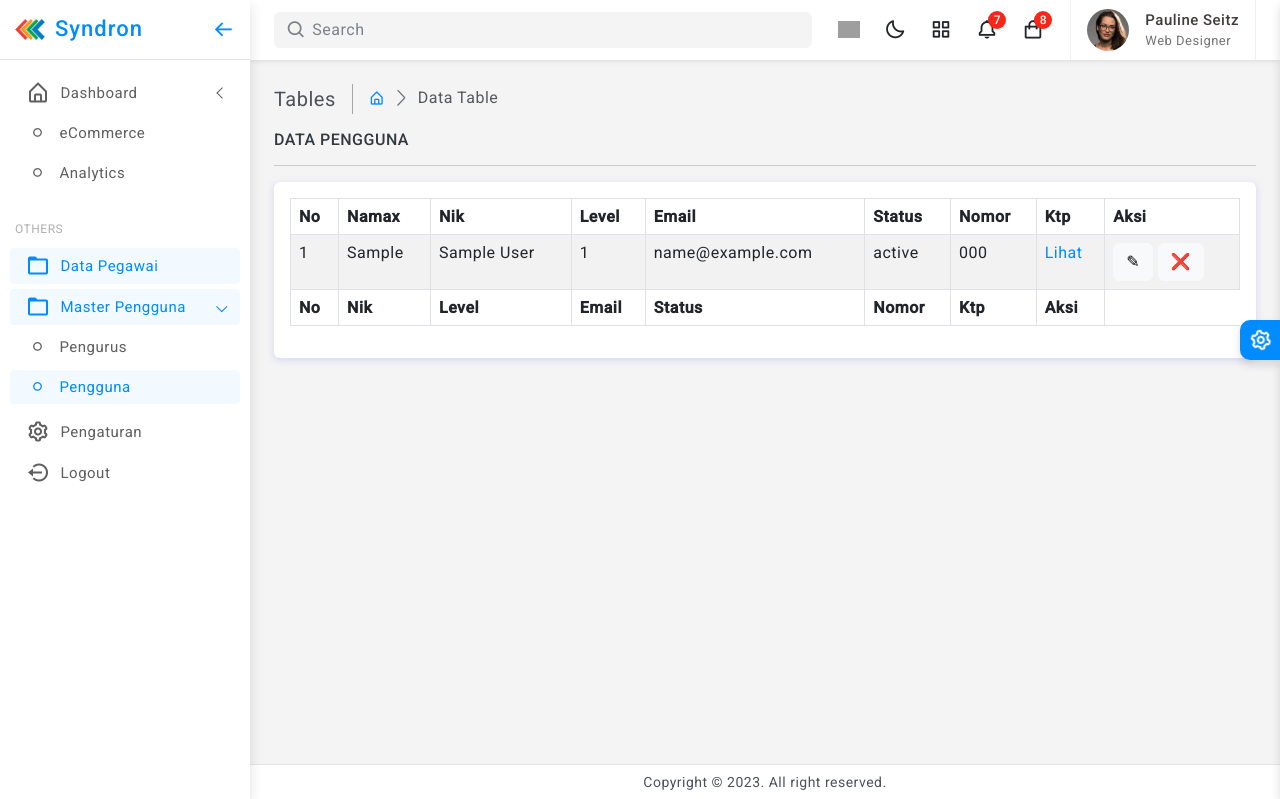
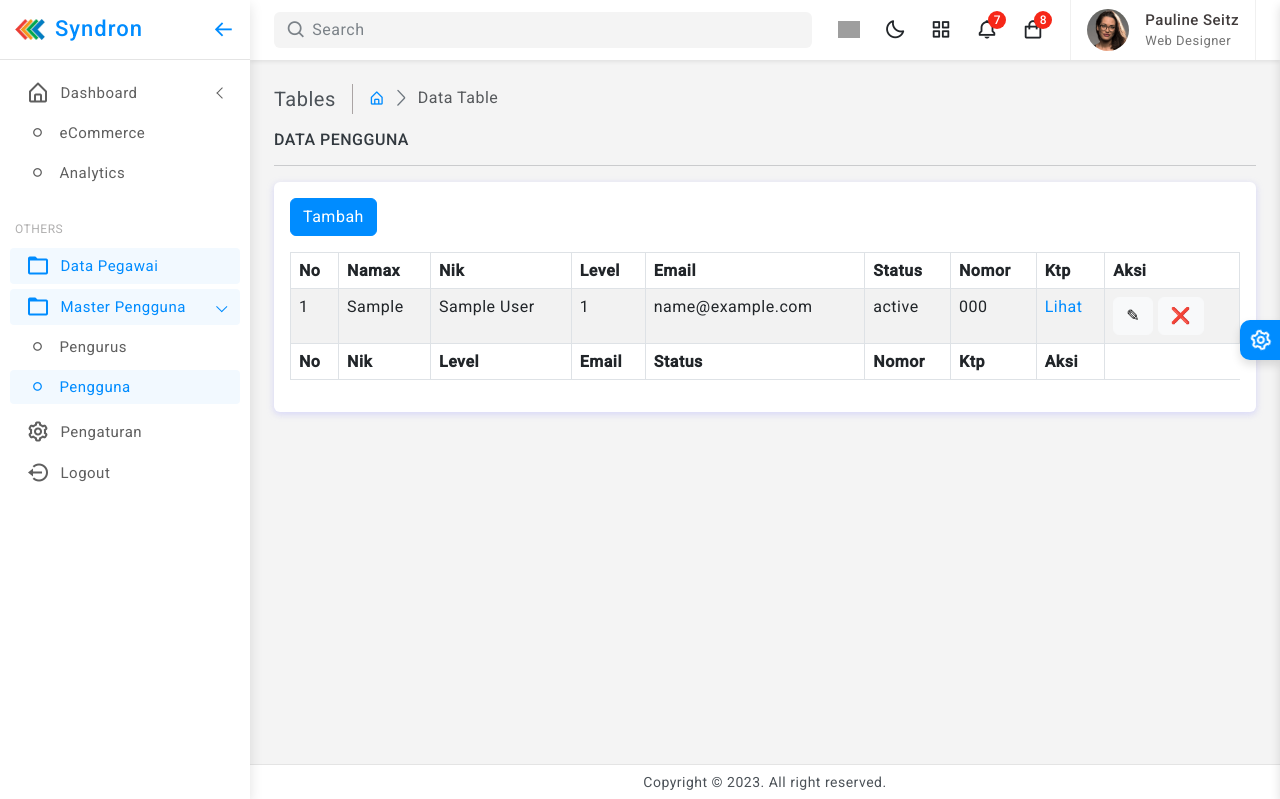
Before and after one commit to pkbmisesw/adm_per, a PHP site: page /view/m_user/ in a window 1280 px wide. Shown: the top 799 px of the page. Run offline with PHP 8.4, Linux system fonts and the light colour scheme; the visitor is signed in with stand-in values (Sample User, id 1); tables that the repository leaves empty or names only in its code hold one stand-in row (values such as "Sample post"); some libraries are stand-ins or nearby versions; grey boxes are pictures that could not be loaded.

Commit message:
update fix tambah modal , delete

```diff
--- a/view/m_user/index.php
+++ b/view/m_user/index.php
@@ -77,6 +77,16 @@ include '../footer.php';
 				<hr/>
 				<div class="card">
 					<div class="card-body">
+						<div class="row mb-3">
+							<div class="col">
+
+
+								<button type="button" class="btn btn-primary" data-bs-toggle="modal" data-bs-target="#tambah">
+									Tambah
+								</button>
+
+							</div>
+						</div>
 						<div class="table-responsive">
 							<table id="example" class="table table-striped table-bordered" style="width:100%">
 								<thead>
@@ -202,12 +212,77 @@ include '../footer.php';
     <!-- end search modal -->
 
 
-	<!-- edit modal  -->
-	<div class="modal fade" id="edit" tabindex="-1" role="dialog" aria-labelledby="exampleModalLabel" aria-hidden="true">
+	<!-- tambah modal -->
+	<div class="modal fade" id="tambah" tabindex="-1" role="dialog" aria-labelledby="tambahModalLabel" aria-hidden="true">
 		<div class="modal-dialog" role="document">
 			<div class="modal-content">
 			<div class="modal-header">
-				<h5 class="modal-title" id="exampleModalLabel">Edit </h5>
+				<h5 class="modal-title" id="tambahModalLabel">Tambah <?php echo $master;?></h5>
+				<button type="button" class="btn-close" data-bs-dismiss="modal" aria-label="Close"></button>
+			</div>
+			<form action="../../controller/<?php echo $dba;?>_controller.php?op=tambah" method="post"  enctype="multipart/form-data" autocomplete="off">
+			<div class="modal-body">
+
+
+				<div class="form-group mb-2">
+					<label class="col-form-label mb-1">Nik :</label>
+					<input type="text" class="form-control" id="myInput" name="nik" />
+				</div>
+
+				<div class="form-group mb-2">
+					<label class="col-form-label mb-1">Nama :</label>
+					<input type="text" class="form-control"  name="nama" placeholder="<?php echo $ketnama. " ".$master. " ..."; ?>" />
+				</div>
+
+				<div class="form-group mb-2">
+					<label class="col-form-label mb-1">Level_id :</label>
+					<input type="text" class="form-control" name="level_id" />
+				</div>
+
+				<div class="form-group mb-2">
+					<label class="col-form-label mb-1">Email :</label>
+					<input type="text" class="form-control" name="email" />
+				</div>
+
+				<div class="form-group mb-2">
+					<label class="col-form-label mb-1">Password :</label>
+					<input type="password" class="form-control" name="password" />
+				</div>
+
+				<div class="form-group mb-2">
+					<label class="col-form-label mb-1">Status_aktif :</label>
+					<input type="text" class="form-control" name="status_aktif" />
+				</div>
+
+				<div class="form-group mb-2">
+					<label class="col-form-label mb-1">Hp :</label>
+					<input type="text" class="form-control" name="hp" />
+				</div>
+
+				<div class="form-group mb-2">
+					<label class="col-form-label mb-1">Ktp :</label>
+					<input type="text" class="form-control" name="ktp" />
+				</div>
+
+
+			</div>
+			<div class="modal-footer">
+				<button type="button" class="btn btn-secondary" data-bs-dismiss="modal">Close</button>
+				<button  type="submit" name="upload" type="button" class="btn btn-primary" >Save changes</button>
+			</div>
+			</form>
+			</div>
+		</div>
+	</div>
+	<!-- end tambah modal -->
+
+
+	<!-- edit modal  -->
+	<div class="modal fade" id="edit" tabindex="-1" role="dialog" aria-labelledby="editModalLabel" aria-hidden="true">
+		<div class="modal-dialog" role="document">
+			<div class="modal-content">
+			<div class="modal-header">
+				<h5 class="modal-title" id="editModalLabel">Edit </h5>
 				<button type="button" class="btn-close" data-bs-dismiss="modal" aria-label="Close"></button>
 			</div>
 			<form id="form-edit-transaksi-masuk">
@@ -393,6 +468,10 @@ include '../footer.php';
 	<script type="text/javascript">
      $(document).ready(function(){
 
+		$('#tambah').on('shown.bs.modal', function() {
+			$('#myInput').trigger('focus');
+		});
+
 		$('#edit').on('shown.bs.modal', function() {
 			$('#nik_edit').trigger('focus');
 		});
```
